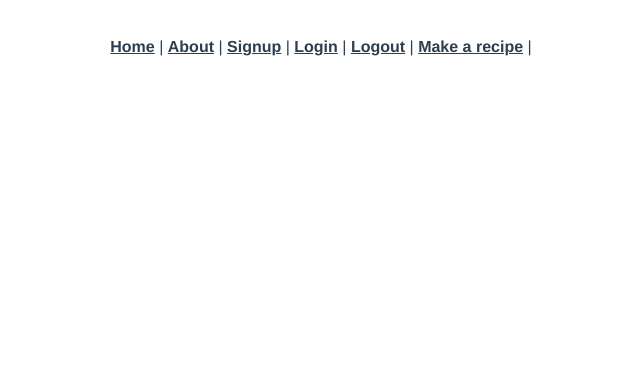
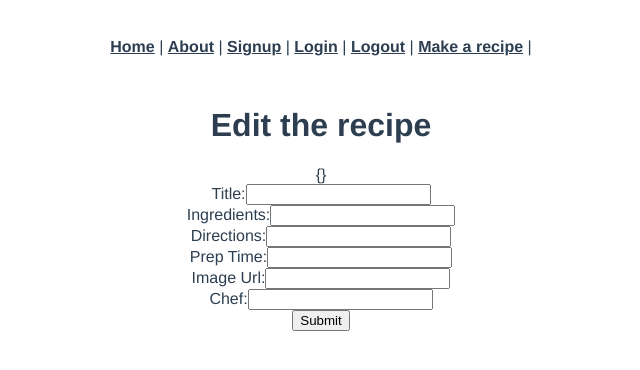
Before and after one commit to ruby-off-the-rails/cookbook_app_vue, a Vue app: page /recipes/1/edit in a window 1280 px wide. Shown: the top 370 px of the page, without its empty margins (319-959 px from the left). Built offline with nearby package versions, Linux system fonts and the light colour scheme; no server answers.

Commit message:
make recipes edit/update

```diff
--- a/src/router/index.js
+++ b/src/router/index.js
@@ -8,6 +8,7 @@ import Logout from "../views/Logout.vue";
 import RecipesIndex from "../views/RecipesIndex.vue";
 import RecipesNew from "../views/RecipesNew.vue";
 import RecipesShow from "../views/RecipesShow.vue";
+import RecipesEdit from "../views/RecipesEdit.vue";
 
 
 Vue.use(VueRouter)
@@ -32,6 +33,11 @@ const routes = [
     path: '/recipes/:id',
     name: 'recipes-show',
     component: RecipesShow
+  },
+  {
+    path: '/recipes/:id/edit',
+    name: 'recipes-edit',
+    component: RecipesEdit
   },
   {
     path: "/login",
--- /dev/null
+++ b/src/views/RecipesEdit.vue
@@ -0,0 +1,74 @@
+<template>
+  <div class="recipes-edit">
+    <div class="container">
+      <form v-on:submit.prevent="submit()">
+        <h1>Edit the recipe</h1>
+        {{ recipe }}
+        <div class="form-group">
+          <label>Title:</label>
+          <input type="text" class="form-control" v-model="recipe.title">
+        </div>
+        <div class="form-group">
+          <label>Ingredients:</label>
+          <input type="text" class="form-control" v-model="recipe.ingredients">
+        </div>
+        <div class="form-group">
+          <label>Directions:</label>
+          <input type="text" class="form-control" v-model="recipe.directions">
+        </div>
+        <div class="form-group">
+          <label>Prep Time:</label>
+          <input type="text" class="form-control" v-model="recipe.prep_time">
+        </div>
+        <div class="form-group">
+          <label>Image Url:</label>
+          <input type="text" class="form-control" v-model="recipe.image_url">
+        </div>
+        <div class="form-group">
+          <label>Chef:</label>
+          <input type="text" class="form-control" v-model="recipe.chef">
+        </div>
+        <input type="submit" class="btn btn-primary" value="Submit">
+      </form>
+    </div>
+  </div>
+</template>
+
+<script>
+import axios from "axios";
+
+export default {
+  data: function() {
+    return {
+      recipe: {}
+    };
+  },
+  created: function() {
+    console.log('in created');
+    axios.get(`/api/recipes/${this.$route.params.id}`).then(response => {
+      console.log(response.data);
+      this.recipe = response.data;
+    });
+  },
+  methods: {
+    submit: function() {
+      var params = {
+        title: this.recipe.title,
+        ingredients: this.recipe.ingredients,
+        directions: this.recipe.directions,
+        prep_time: this.recipe.prep_time,
+        image_url: this.recipe.image_url,
+        chef: this.recipe.chef
+      };
+      axios
+        .patch(`/api/recipes/${this.$route.params.id}`, params)
+        .then(response => {
+          this.$router.push(`/recipes/${this.$route.params.id}`);
+        })
+        .catch(error => {
+          this.errors = error.response.data.errors;
+        });
+    }
+  }
+};
+</script>
--- a/src/views/RecipesShow.vue
+++ b/src/views/RecipesShow.vue
@@ -2,6 +2,7 @@
   <div class="home">
     <h1>{{ message }}</h1>
     <h1>{{ recipe.id }}</h1>
+    <h1>{{ recipe.title }}</h1>
     <h1>{{ recipe.chef }}</h1>
     <h1>{{ recipe.ingredients }}</h1>
     <h1>{{ recipe.directions }}</h1>
```
